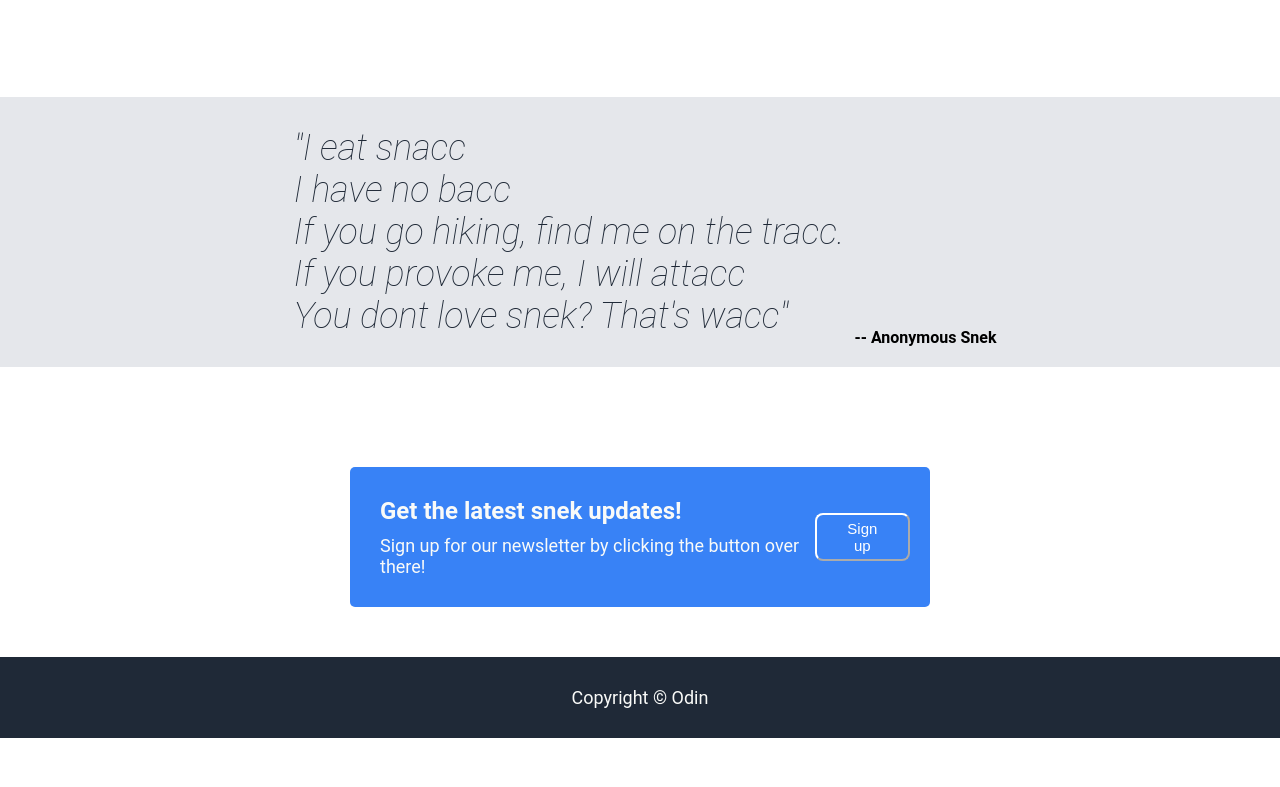
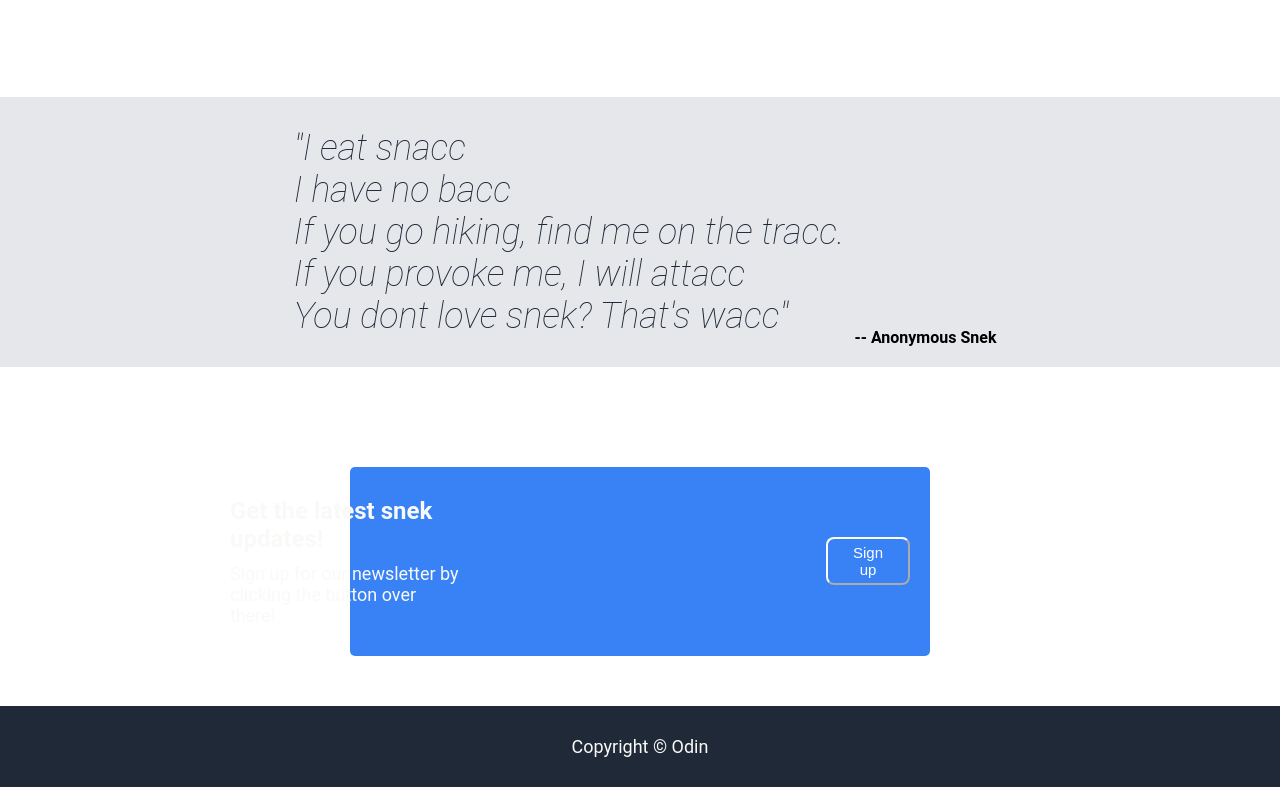
Before and after one commit to Rukhan4/landing-page, a plain HTML site: page index.html in a window 1280 px wide. Shown: the part 1115-1902 px from the top of the page. Before the commit the page ends 1853 px from the top, so only its background shows below. Drawn offline with Linux system fonts and the light colour scheme.

Commit message:
Rearranged the margin and padding of the update section

```diff
--- a/styles.css
+++ b/styles.css
@@ -160,7 +160,9 @@ h2 {
 }
 
 .sign-up {
-    text-align: left;
+    display: inline-block;
+    margin-right: 350px;
+    margin-left: -150px;
 }
 
 h3 {
```
